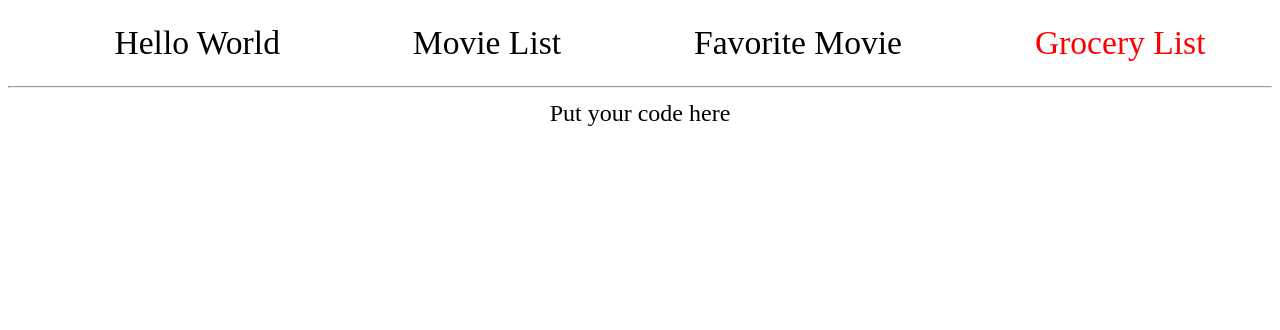
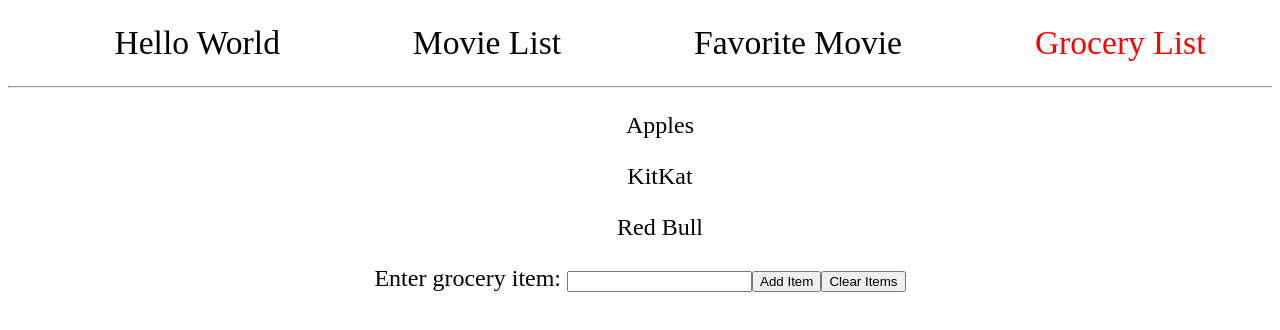
Before and after one commit to pesto-students/batch-11-excercises, a React (Create React App) app in the folder beginner-exercises/: page /04 in a window 1280 px wide. Shown: the top 330 px of the page. Built offline with nearby package versions, Linux system fonts and the light colour scheme; the HTML template or start-up script is replaced by a standard one.

Commit message:
Solve beginner-exercises

```diff
--- a/beginner-exercises/package.json
+++ b/beginner-exercises/package.json
@@ -10,6 +10,7 @@
     "precommit": "lint-staged"
   },
   "dependencies": {
+    "prop-types": "^15.7.2",
     "react": "^16.3.2",
     "react-dom": "^16.3.2",
     "react-router-dom": "^4.2.2",
--- a/beginner-exercises/src/App.css
+++ b/beginner-exercises/src/App.css
@@ -24,3 +24,7 @@ ul {
   list-style: none;
   color: black;
 }
+
+.movie-list li {
+  padding: 10px;
+}
--- a/beginner-exercises/src/components/01-HelloWorld.js
+++ b/beginner-exercises/src/components/01-HelloWorld.js
@@ -1,17 +1,8 @@
-import React, { Component } from 'react';
+import React, { Component } from "react";
 
-// Task: Render "Hello World" text.
 class HelloWorld extends Component {
-  // All components *must* have a `render` method defined.
-
-  // To define a component's render method, we use syntax called JSX. As you
-  // can see it looks similar to HTML. JSX gets converted to
-  // JavaScript code. It is here just for readability purposes.
-
   render() {
-    return (
-      <h1>Fill this h1 tag with your heading!</h1>
-    );
+    return <h1>Hello World</h1>;
   }
 }
 
--- a/beginner-exercises/src/components/02-MovieList.js
+++ b/beginner-exercises/src/components/02-MovieList.js
@@ -1,24 +1,17 @@
-import React, { Component } from 'react';
-
-// We will create dynamic list of movies. Let's see how to render
-// a list of items.
-//
-// Task #1: Add another movie (or movies) to the list.
-// Task #2: Change `ul` HTML attribute `class` to 'movies-list'.
+import React, { Component } from "react";
 
 class MovieList extends Component {
-  // We can put DOM elements delivered by React just like HTML elements.
-  // Doesn't this code look familiar to you?
-  // Refer to App.css for a list a classes or add one yourself
   render() {
     return (
-      <ul className="FILL ME">
+      <ul className="movies-list">
         <li>The Godfather</li>
+        <li>Avenger: Endgame</li>
+        <li>Jack Ryan</li>
+        <li>KGF</li>
+        <li>Naruto</li>
       </ul>
     );
   }
-  // Think about it: Why is that `className` attribute not called just `class`?
-  // Hint: Some words in JavaScript/JSX are reserved...
 }
 
 export default MovieList;
--- a/beginner-exercises/src/components/03-FavoriteMovie.js
+++ b/beginner-exercises/src/components/03-FavoriteMovie.js
@@ -1,76 +1,35 @@
-import React, { Component } from 'react';
-
-/*
-You can pass props to components using JSX attributes.
-
-You have two tasks to complete in this exercise:
-Task #1: Someone left broken code in the `onMovieChange` method. It is always triggered
-  after changing the value of `movie` input. This method takes
-  event as its only argument. You need to retrieve the input value from
-  that object and update the `movie` field in the `state` object.
-Warning: Do not try to change the `render` structure.
-
-Task #2: If there is no movie given, we should display a message encouraging
-  the user to insert their favorite movie.
-  Display text: "Hey there. Enter your favorite movie." if movie.length is 0.
-
-Further reading on task #2: https://facebook.github.io/react/tips/if-else-in-JSX.html
-*/
+import React, { Component } from "react";
 
 class FavoriteMovie extends Component {
-/*
-  By default `this.state` is `null`. In `render` we are referring to
-  a specific element from the `state` object - `this.state.movie`.
-  If we don't set an initial state, we will get an error. It's impossible to fetch
-  an object key from `null`. (null.movie!!! => Error)
-
-  Think about it: you can set movie from a cookie on component initialization!
-  What else could you do here?
-*/
-
   constructor(props) {
-    // Properties object is called `props`. You can access it with `this.props`.
     super(props);
-    this.state = { movie: '' };
-
-    // Warning! If we don't bind this method - we would not be able to update state.
+    this.state = { movie: "" };
+    this.onMovieChange = this.onMovieChange.bind(this);
   }
 
-  /*
-    `event` is the only argument passed to that method. It will be an event
-    object thrown by React on actions like `click`, `change` etc.
-
-    You need to correct the call of `setState` method. Just try to set
-    the `movie` field to the value passed in event.
-
-    Hint: use `console.log` to check `event.target`. You will find text entered to the input there.
-  */
-
-  /* eslint-disable no-unused-vars, react/no-unused-state */
   onMovieChange(event) {
-    // Huh... There's something wrong here...
-    this.setState({ badAttribute: 'ChangeME!' });
+    this.setState({ movie: event.target.value });
   }
 
   render() {
     return (
       <div>
-        <p>My favorite movie is <span style={{ color: 'blue' }}>{this.state.movie}</span></p>
+        <p>
+          {this.state.movie.length === 0 ? (
+            <h3 style={{ color: "red" }}>
+              Hey there. Enter your favorite movie.
+            </h3>
+          ) : (
+            <div>
+              <span>My favorite movie is </span>
+              <span style={{ color: "blue" }}>{this.state.movie}</span>
+            </div>
+          )}
+        </p>
         <input type="text" name="name" onChange={this.onMovieChange} />
       </div>
     );
   }
 }
 
-// Notice some details here:
-//   1. `onChange` attribute isn't placed between `" "`, but `{ }` - we want to
-//      reference function, not string.
-//   2. You must be very careful on methods binding. You can do it in the constructor.
-//   3. `state` object is `null` by default! If you want to display initial
-//       value from state object, you should initialize state object.
-
-// ProTip: Always specify input's `name` attribute: React uses it to identify
-//         inputs on page. Not doing so may cause you to waste a long time
-//         debugging your program.
-
 export default FavoriteMovie;
--- a/beginner-exercises/src/components/04-GroceryList.js
+++ b/beginner-exercises/src/components/04-GroceryList.js
@@ -1,71 +1,96 @@
-import React from 'react';
-
-/*
-  In this exercises, you'll will make a reactive grocery list.
-
-  Task 1: Fill the `return` of `GroceryList` render method. It should return
-        a list of `GroceryListItem`. You need to display the groceries names
-        using `this.props` in `GroceryListItem`. We already prepared the variable
-        `groceriesComponents` inside `render` method containing a list of these items for you.
-
-
-  Task 2: Create an input box and a button. User should be able to add more grocery items and click
-          the `Add` button to add it to the list displaying the item.
-
-  Task 3: Create a button to clear the whole list.
-
-  Task 4: Clicking on a grocery item should change its color to red. Clicking again should change
-          it back to black. Red means the item has been purchased.
-
-*/
+import React from "react";
+import PropTypes from "prop-types";
 
 class GroceryList extends React.Component {
   constructor(props) {
     super(props);
     this.state = {
-      groceries: [{ name: 'Apples' }, { name: 'KitKat' }, { name: 'Red Bull' }],
+      groceries: [{ name: "Apples" }, { name: "KitKat" }, { name: "Red Bull" }],
+      inputValue: ""
     };
+    this.onValueChange = this.onValueChange.bind(this);
+    this.onAddGrocery = this.onAddGrocery.bind(this);
+    this.onClearGrocery = this.onClearGrocery.bind(this);
+  }
+
+  onClearGrocery() {
+    this.setState({ groceries: [] });
+  }
+
+  onAddGrocery() {
+    const { groceries, inputValue } = this.state;
+    groceries.push({ name: inputValue });
+    this.setState({ groceries });
+  }
+
+  onValueChange(event) {
+    const value = event.target.value;
+    this.setState({
+      inputValue: value
+    });
   }
 
   render() {
     const { groceries } = this.state;
-    /*
-      Properties are a way to pass parameters to your React components.
-      We mentioned this in the third exercise. Properties are to React
-      components what attributes are to HTML elements.
-
-      Below you can see how to pass properties to child components.
-      We have defined a `grocery` property for each `GroceryListItem`.
-    */
-    const groceriesComponents = groceries.map(item => ( // eslint-disable-line no-unused-vars
-      <GroceryListItem grocery={item} />
+    const groceriesComponents = groceries.map((item, index) => (
+      <ul>
+        <GroceryListItem grocery={item} key={index} />
+      </ul>
     ));
-    // Hint: Don't forget about putting items into `ul`
     return (
       <div>
-        Put your code here
+        {groceriesComponents}
+        <label htmlFor="addGroceryItem">Enter grocery item: </label>
+        <input
+          type="text"
+          id="addGroceryItem"
+          name="addGroceryItem"
+          onChange={this.onValueChange}
+        ></input>
+        <button type="button" name="addGrocery" onClick={this.onAddGrocery}>
+          Add Item
+        </button>
+        <button type="button" name="clear" onClick={this.onClearGrocery}>
+          Clear Items
+        </button>
       </div>
     );
   }
 }
 
-// Render grocery name from component's properties.
-// If you have a problem, check `this.props` in the console.
-/* eslint-disable react/no-multi-comp, no-useless-constructor */
 class GroceryListItem extends React.Component {
   constructor(props) {
     super(props);
+    this.state = {
+      toggleColor: false
+    };
+    this.onClickItem = this.onClickItem.bind(this);
+  }
+
+  onClickItem(event) {
+    const { toggleColor } = this.state;
+    if (!toggleColor) {
+      event.target.style.color = "red";
+    } else {
+      event.target.style.color = "black";
+    }
+    this.setState({
+      toggleColor: !toggleColor
+    });
   }
 
   render() {
     return (
-      <li>
-        Put your code here.
+      <li key={this.props.index} onClick={this.onClickItem}>
+        {this.props.grocery.name}
       </li>
     );
   }
 }
 
-// Do prop validation here using the package `prop-types`
+GroceryListItem.propTypes = {
+  index: PropTypes.number,
+  grocery: PropTypes.object
+};
 
 export default GroceryList;
```
Also changed, not shown: 1 other file (tests, documents, lock files or other folders).
